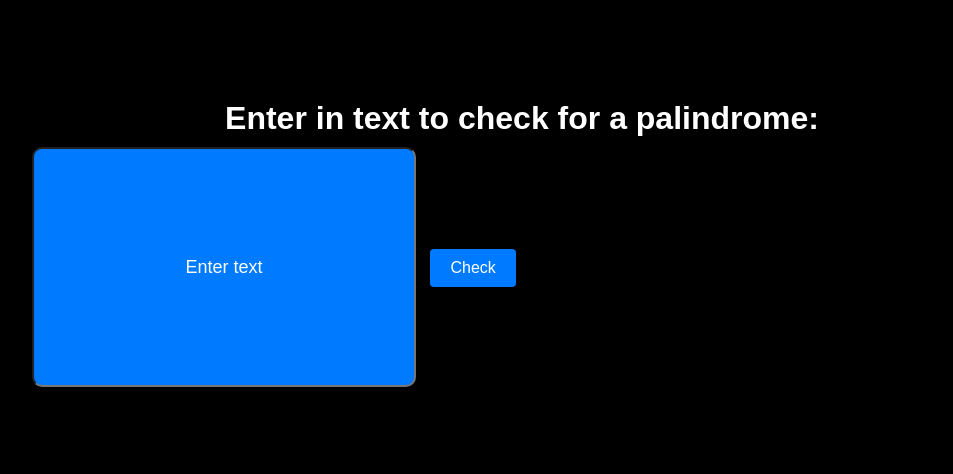
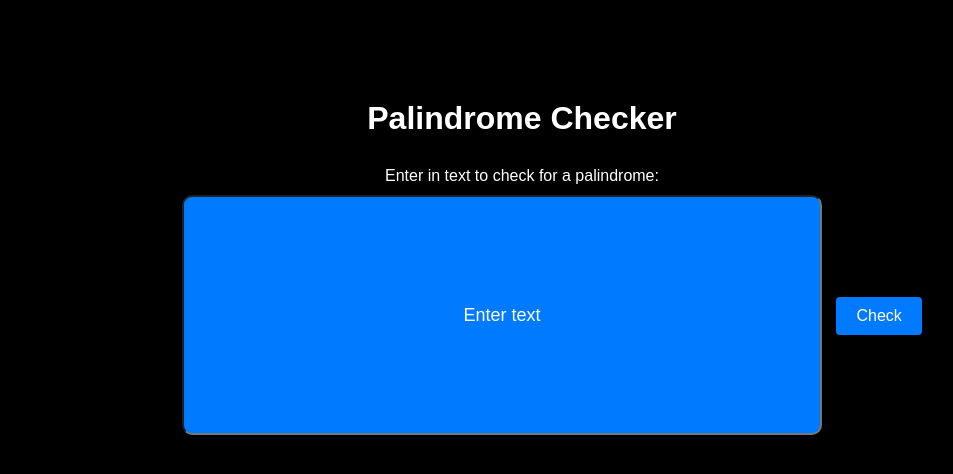
Before and after one commit to WALWALASAFI/Palindrome-checker-project, a plain HTML site: page index.html in a window 1280 px wide. Shown: the whole page, without its empty margins (118-1071 px from the left). Drawn offline with Linux system fonts and the light colour scheme.

Commit message:
add width of enter text box

```diff
--- a/index.html
+++ b/index.html
@@ -7,7 +7,8 @@
 <link rel="stylesheet" href="styles.css">
 </head>
 <body>
-<h1>Enter in text to check for a palindrome:</h1>
+<h1>Palindrome Checker</h1>
+<p>Enter in text to check for a palindrome:</p>
 <input type="text" id="text-input" placeholder="Enter text">
 <button id="check-btn">Check</button>
 <div id="result"></div>
--- a/styles.css
+++ b/styles.css
@@ -25,7 +25,7 @@ body {
 h1 {
   text-align: center;
   margin-bottom: 0px;
-  margin-top: 20px;
+  margin-top: 40px;
   color: white;
 }
 
@@ -48,9 +48,9 @@ input[type="text"] {
   text-align: center;
   border-radius: 10px;
   flex: 3;
-  margin-left: 150px;
+  margin-left: 300px;
   margin-top: 10px;
-  width: 30%;
+  width: 50%;
   height:  30%;
   background-color: #007bff;
   color: white;
```
